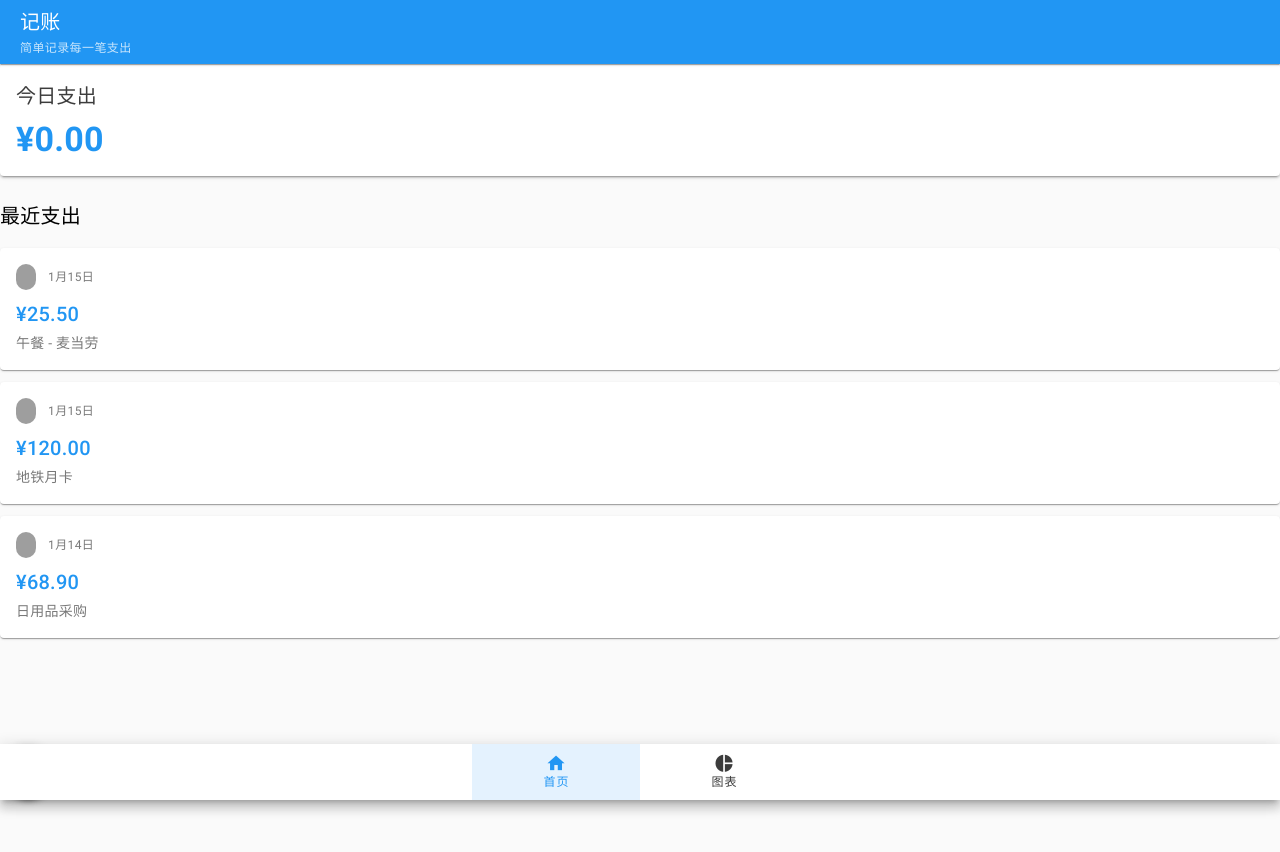
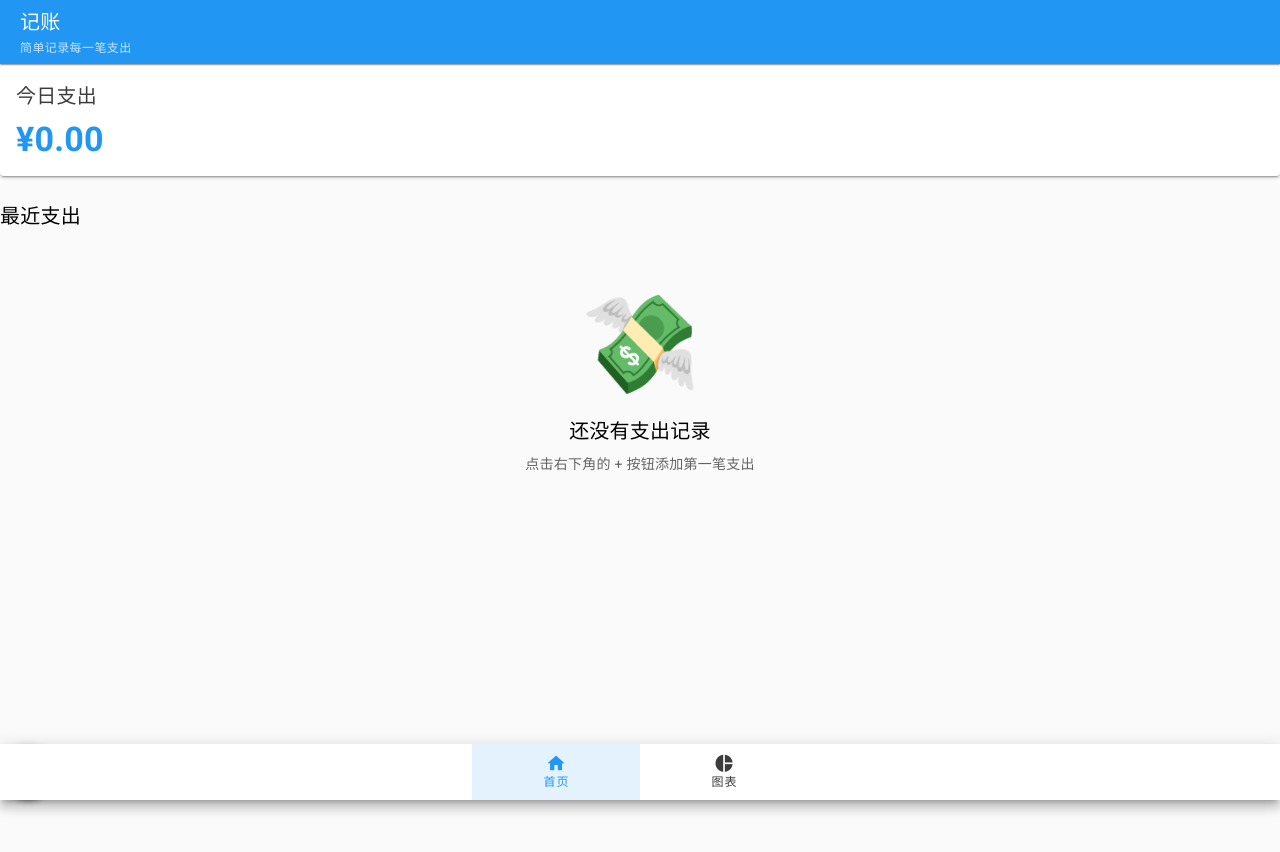
Before and after one commit to Frederick-S/minimoney, a Vue app: page / in a window 1280 px wide. Shown: the top 852 px of the page. Built offline with nearby package versions, Linux system fonts and the light colour scheme.

Commit message:
Generated by Spark: remove this dummy section

```diff
--- a/src/App.vue
+++ b/src/App.vue
@@ -62,29 +62,7 @@ interface Expense {
 
 const activeTab = ref('home')
 const showForm = ref(false)
-const expenses = ref<Expense[]>([
-  {
-    id: '1',
-    amount: 25.50,
-    category: '餐饮',
-    date: '2024-01-15',
-    note: '午餐 - 麦当劳'
-  },
-  {
-    id: '2',
-    amount: 120.00,
-    category: '交通',
-    date: '2024-01-15',
-    note: '地铁月卡'
-  },
-  {
-    id: '3',
-    amount: 68.90,
-    category: '购物',
-    date: '2024-01-14',
-    note: '日用品采购'
-  }
-])
+const expenses = ref<Expense[]>([])
 
 const saveExpense = (expense: Omit<Expense, 'id'>) => {
   const newExpense: Expense = {
```
